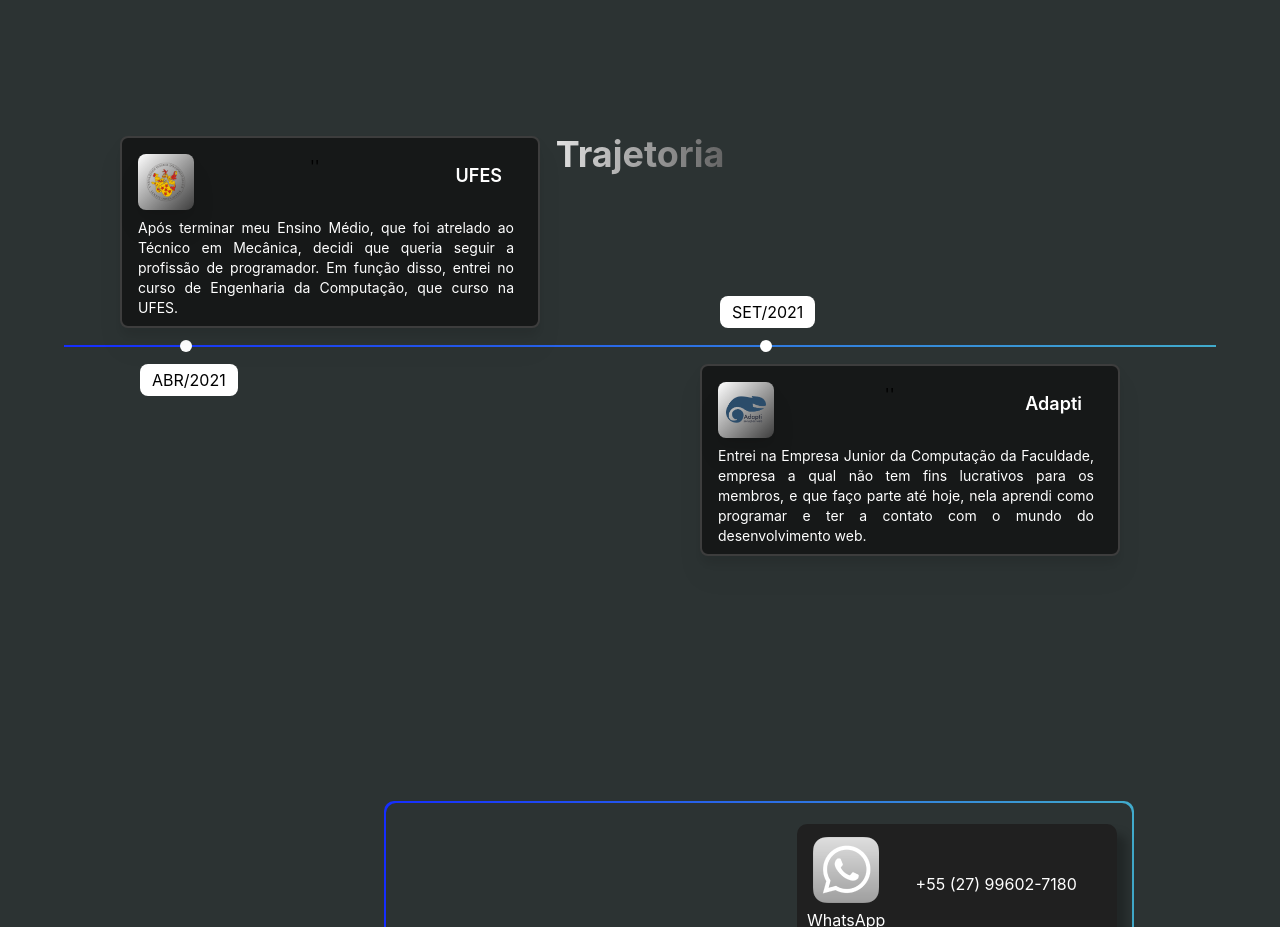
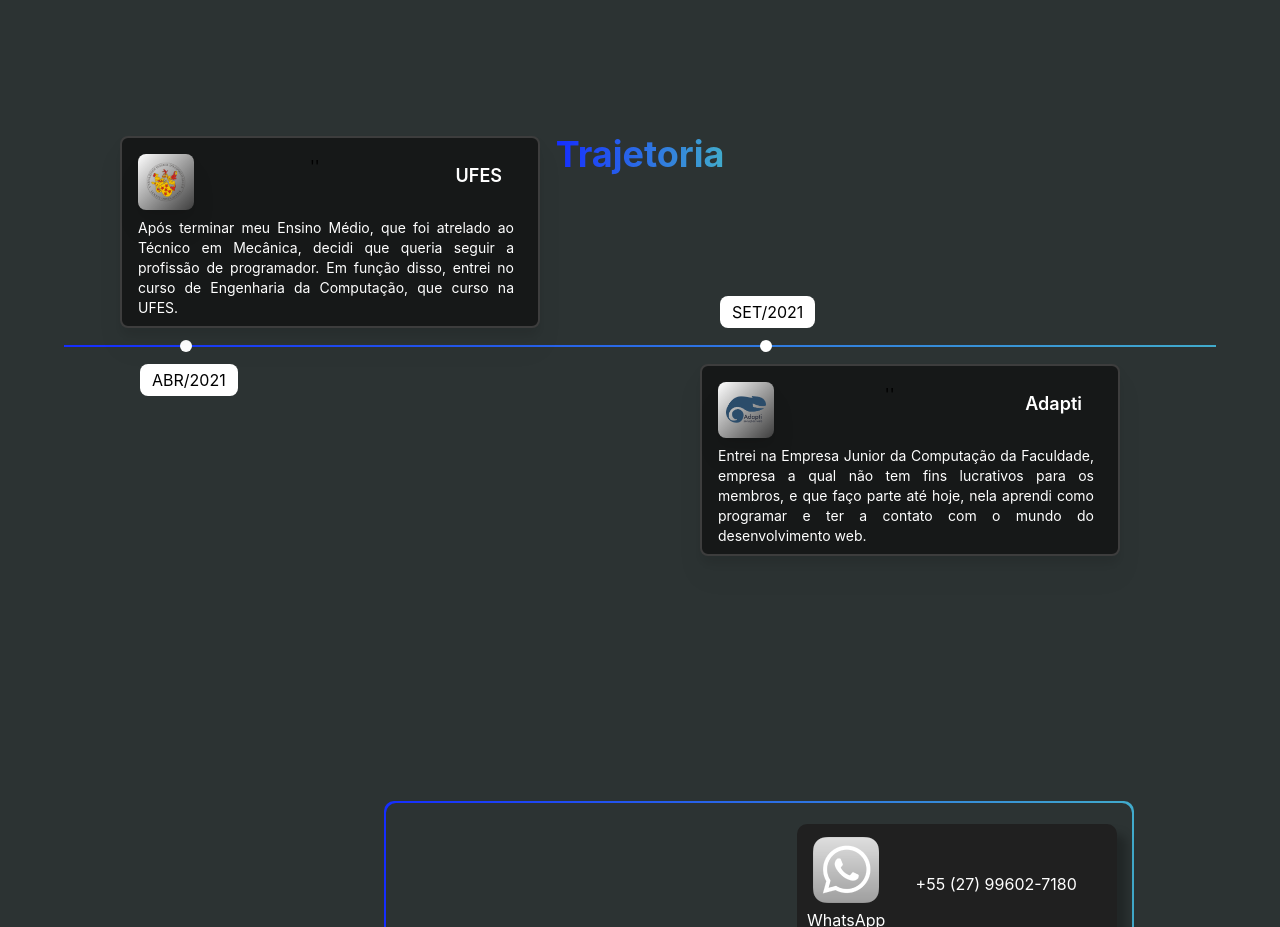
Before and after one commit to Ruan-Azeredo/portifolio, a React (Create React App) app: page / in a window 1280 px wide. Shown: the part 3080-4007 px from the top of the page. Built offline with nearby package versions, Linux system fonts and the light colour scheme; a web font is replaced by a local one.

Commit message:
:recycle: refactor: change grayscale

```diff
--- a/src/components/Title.jsx
+++ b/src/components/Title.jsx
@@ -1,8 +1,8 @@
 export default function Title(props) {
-    const grayscale = props.grayscale
-    if (grayscale) {
+    const grayyscale = props.grayyscale
+    if (grayyscale) {
         return (
-            <h2 className="title grayscale">{ props.title }</h2>
+            <h2 className="title grayyscale">{ props.title }</h2>
         )
     } else {
         return (
```
